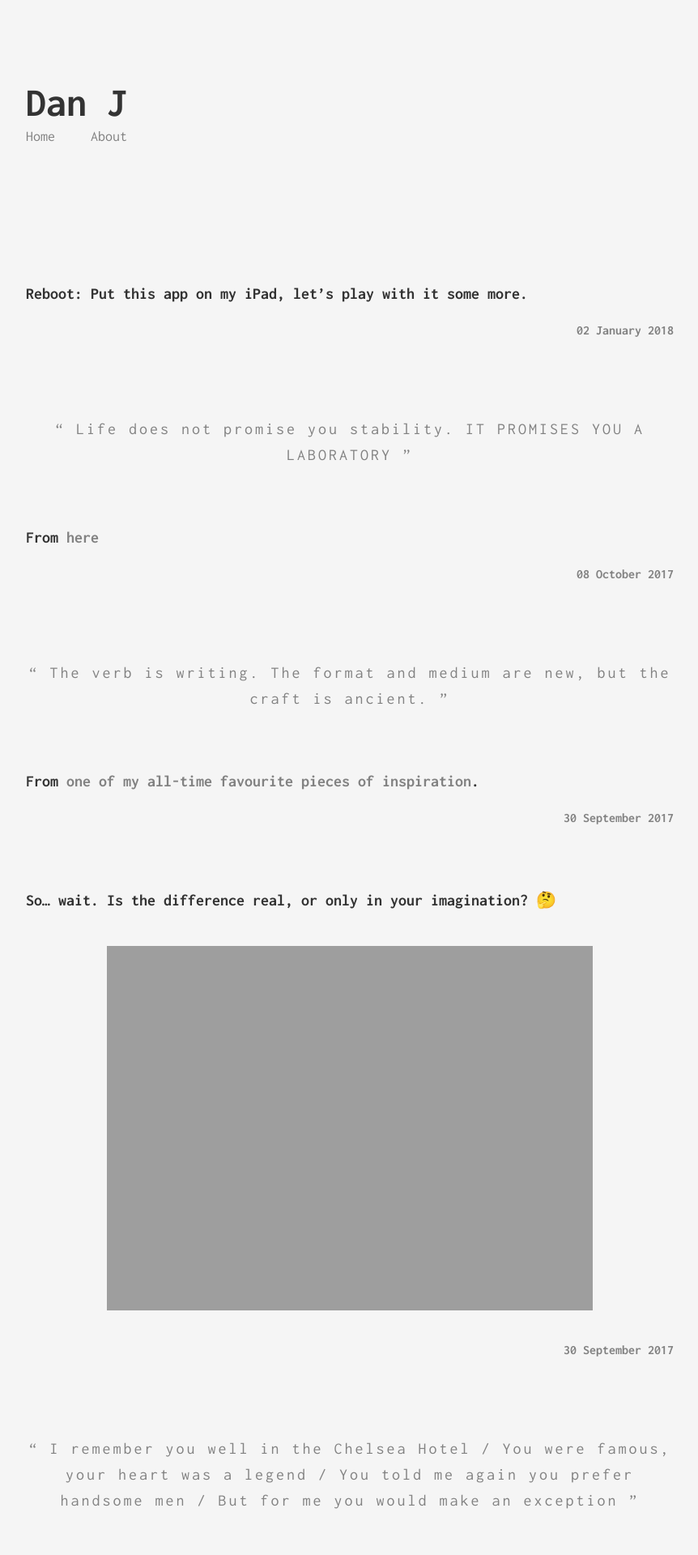
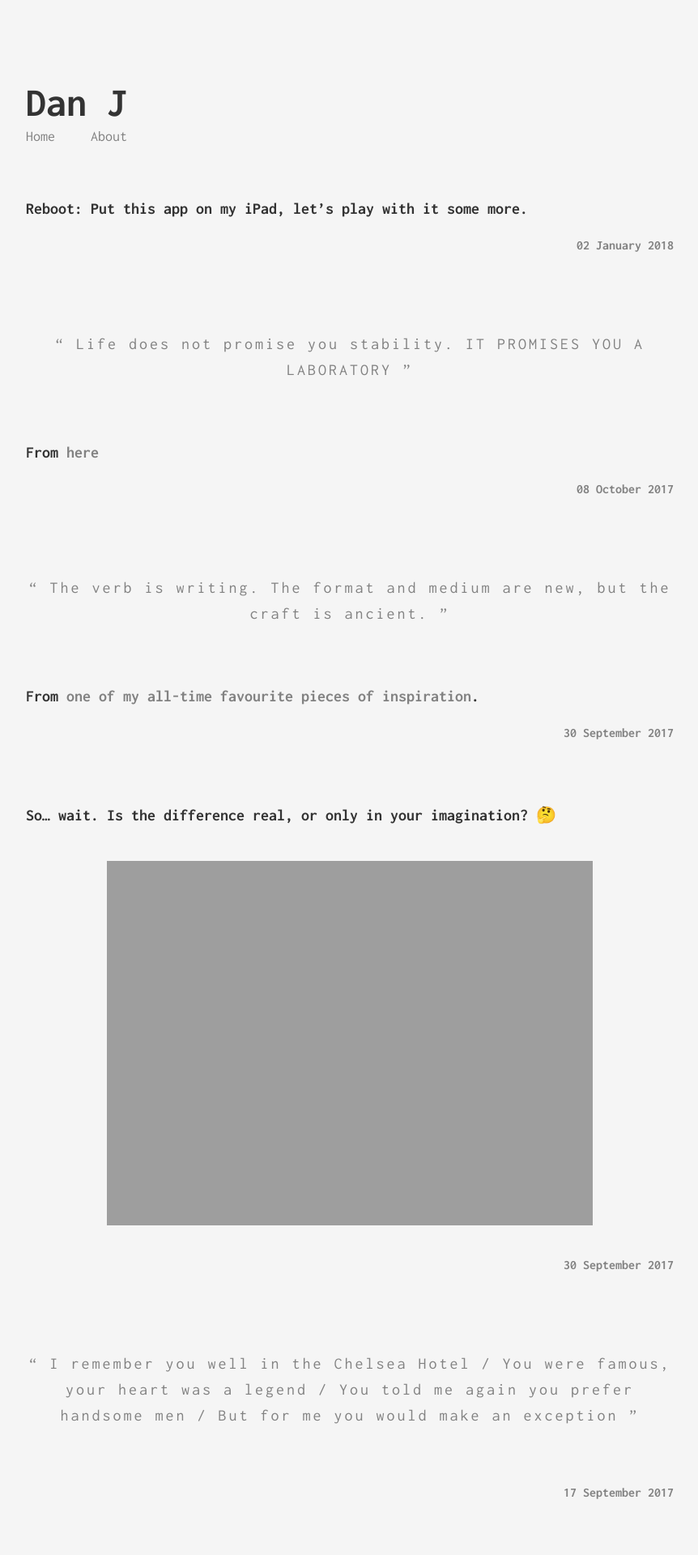
Before and after one commit to danj-ca/danj-ca.github.io, a Jekyll site: the page built from index.html, in a window 1280 px wide. Shown: the top 1920 px of the page at 81% size, without its empty margins (208-1070 px from the left). Built offline with Jekyll 4.4.1, drawn with Linux system fonts in a browser that asks for light colours; the list of posts is cut into pages by our own code.

Commit message:
Mirroring from Micro.blog.

```diff
--- a/_sass/_default.scss
+++ b/_sass/_default.scss
@@ -121,14 +121,14 @@
 
 /* =Titles */
 .page-title {
-    margin-top:100px;
-    margin-bottom:125px;
+    margin-top: 20px;
+    margin-bottom: 20px;
     text-align: center;
 }
 
 .page-title__text {
     font-weight: 700;
-    font-size: 70px;
+    font-size: 30px;
 }
 
 .page-title__subtitle {
@@ -138,11 +138,12 @@
 }
 
 .post-title {
-    margin-bottom: 110px;
+    margin-top: 20px;
+    margin-bottom: 20px;
 }
 
 .post-title__text {
-    font-size: 40px;
+    font-size: 30px;
 }
 
 .post-title__subtitle {
```
